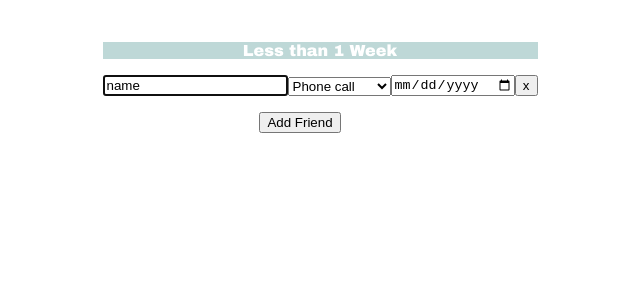
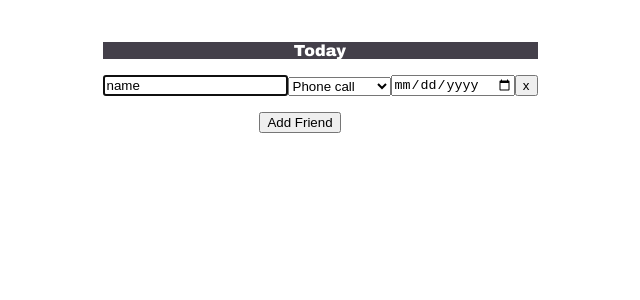
Before and after one commit to Johan-Melin/Friend_Reminder, a React (Create React App) app: page / in a window 1280 px wide. Both pictures are taken after a click on the button "Add Friend". Shown: the top 300 px of the page, without its empty margins (350-990 px from the left). Built offline with nearby package versions, Linux system fonts and the light colour scheme.

Commit message:
added today filter

```diff
--- a/src/components/FriendRow.js
+++ b/src/components/FriendRow.js
@@ -1,7 +1,6 @@
 import React from 'react'
 
 const FriendRow = ({item, updateData, deleteBtn}) => {
-    //.toISOString().substr(0, 10)
     return (
         <form onSubmit={e => { e.preventDefault(); }}>
             <div style={{display: "flex", flex: 1, justifyContent: "end", alignItems: "end"}}>
--- a/src/components/FriendsLister.js
+++ b/src/components/FriendsLister.js
@@ -53,13 +53,21 @@ const FriendsLister = () => {
         return <ul>{renderData}</ul>;
     }
 
+    const containerStyle = {
+        margin: 10,
+        display: "flex",
+        width: "100%",
+        flex: 1,
+        flexDirection: "column",
+        alignItems: 'center'
+      };
+
     return (
-        <main style={{margin: 10, display: "flex", width: "100%", flex: 1, flexDirection: "column", alignItems: 'center'}}>
+        <main style={containerStyle}>
             {list.length === 0 ? <h2>Add friends to start</h2> : renderNames()}
             <button onClick={addFriend}>Add Friend</button>
         </main>
     )
 }
 
-
 export default FriendsLister
--- a/src/components/TimeHeader.js
+++ b/src/components/TimeHeader.js
@@ -1,7 +1,12 @@
 import React from 'react'
 
 const TimeHeader = ({timeRange}) => {
-    return <div style={{backgroundColor: timeRange.color}}><p style={{color: "white", fontFamily: "Arial Black", textAlign: "center"}}>{timeRange.text}</p></div>
+    const pStyle = {
+        color: "white",
+        fontFamily: "Arial Black",
+        textAlign: "center"
+    }
+    return <div style={{backgroundColor: timeRange.color}}><p style={pStyle}>{timeRange.text}</p></div>
 }
 
 export default TimeHeader
--- a/src/utils/calculateDays.js
+++ b/src/utils/calculateDays.js
@@ -2,9 +2,12 @@ export default function calculateDays(date) {
     let timeDiff = new Date().getTime() - new Date(date).getTime();
     let days = Math.ceil(timeDiff / (1000 * 3600 * 24));
 
-    let text = "Less than 1 Week";
-    let color = "#BED8D7";
-    if (days > 7 && days <= 30){
+    let text = "Today";
+    let color = "#44404A";
+    if (days > 1 && days <= 7){
+        text = "Less than 1 Week";
+        color = "#BED8D7";
+    } else if (days > 7 && days <= 30){
         text = "Less than 1 Month";
         color = "#B19CD8";
     } else if (days > 30 && days <= 90){
```
